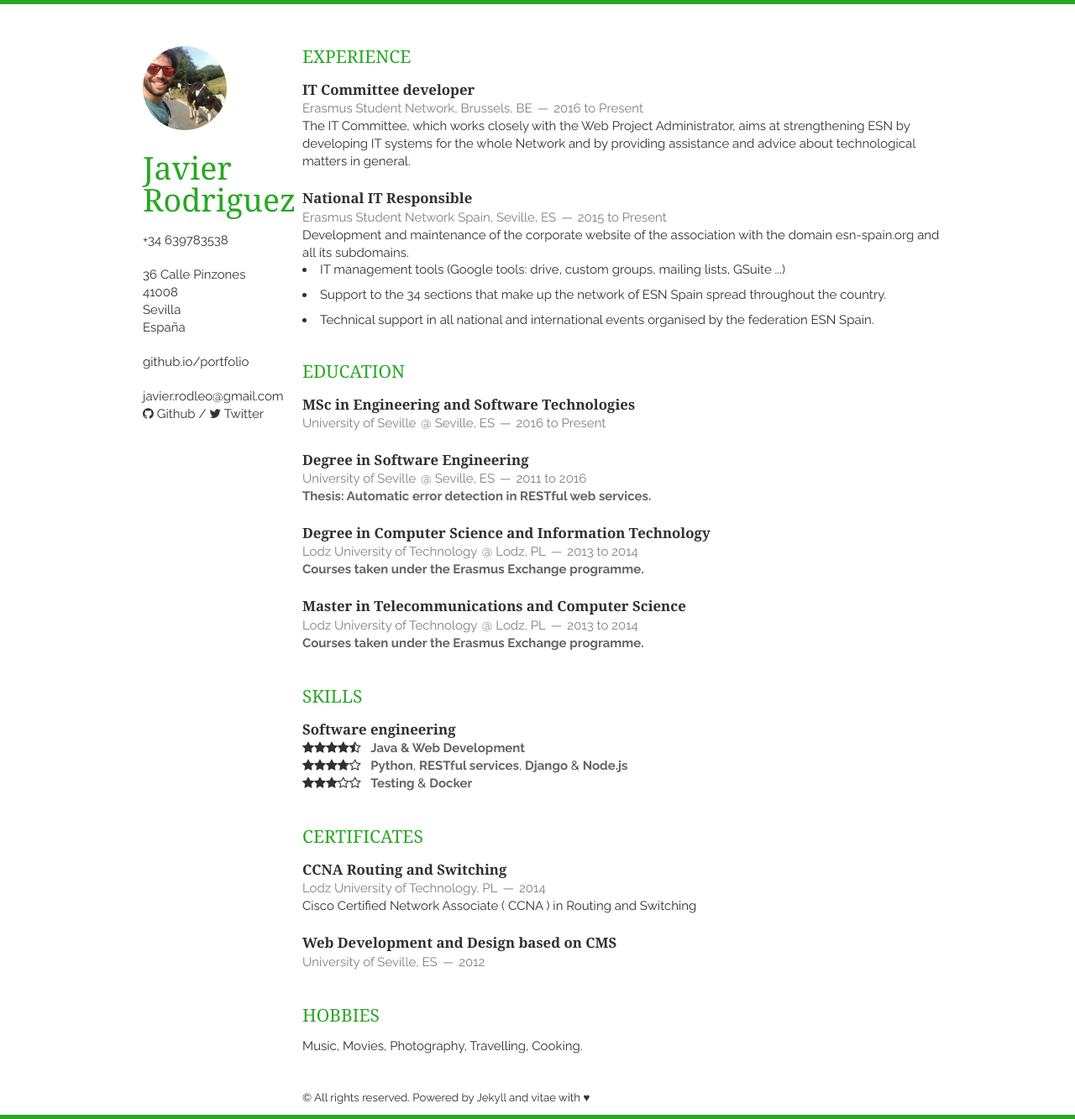
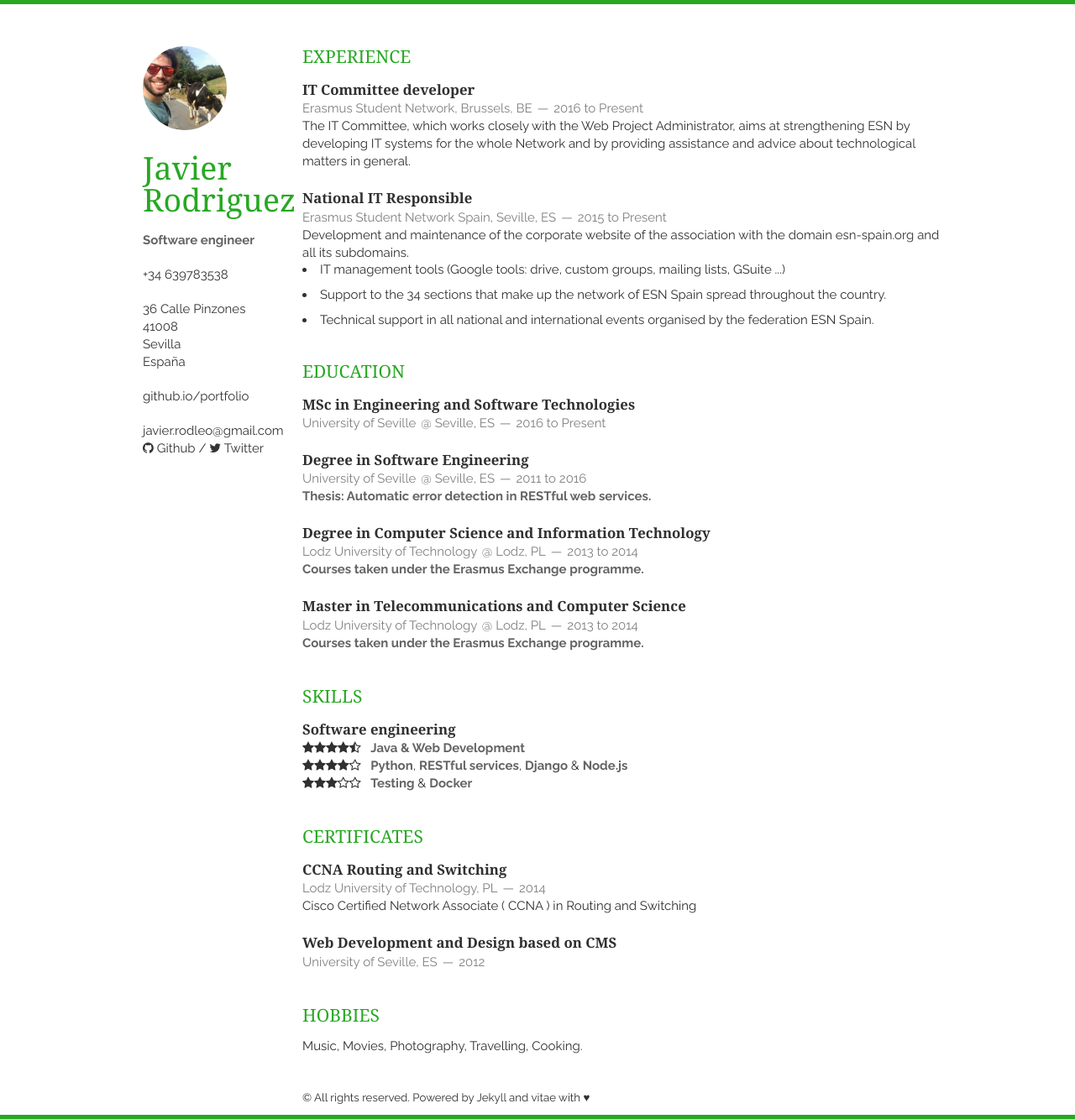
Before and after one commit to Javirln/vitae, a Jekyll site: the page built from index.html, in a window 1280 px wide. Shown: the whole page at 84% size. Built offline with Jekyll 4.4.1, drawn with Linux system fonts in a browser that asks for light colours; nearby versions of some CDN libraries; the list of posts is cut into pages by our own code.

Commit message:
Layout updated

```diff
--- a/_layouts/layout.html
+++ b/_layouts/layout.html
@@ -27,6 +27,9 @@
     <header class="three columns">
         <img src="{{ site.baseurl }}static/img/profile.png" class="me">
         <h1>{{ site.name }}</h1>
+        <p>
+            <em>{{ site.profession }}</em>
+        </p>
         <p>
             <a href="{{ site.tel_full }}">{{ site.tel }}</a>
         </p>
```
